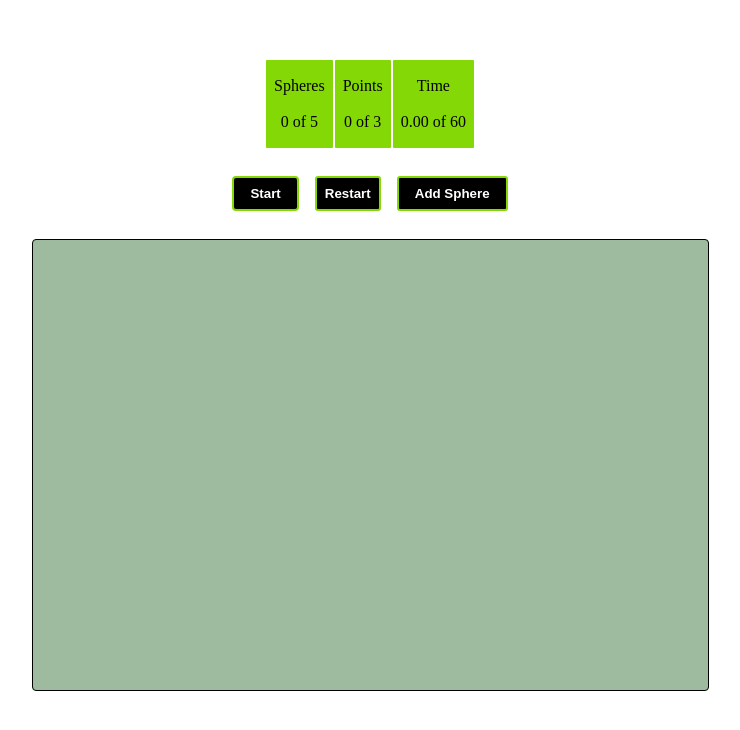
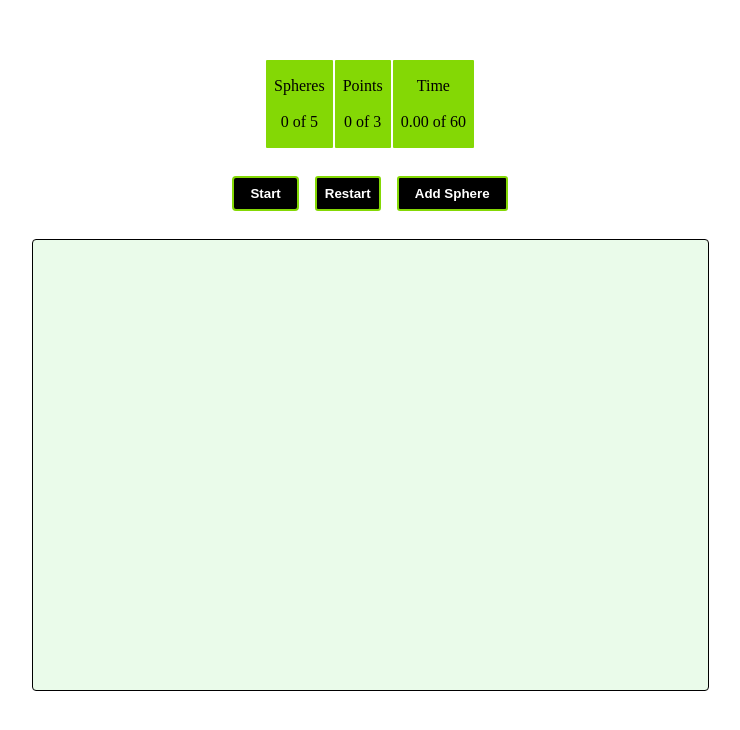
Before and after one commit to emersonlebleu/motion-sim, a Vue app: page / in a window 1280 px wide. Shown: the top 730 px of the page, without its empty margins (270-1010 px from the left). Built offline with nearby package versions, Linux system fonts and the light colour scheme; the HTML template or start-up script is replaced by a standard one.

Commit message:
Update to size and colors
Updated the available sizes for the spheres and color for the background.

```diff
--- a/src/App.vue
+++ b/src/App.vue
@@ -51,7 +51,7 @@ export default {
         this.spheres.push({
           x: Math.floor(Math.random() * (675-20)),
           y: Math.floor(Math.random() * (450-20)),
-          r: Math.floor(Math.random() * 20),
+          r: Math.floor(Math.random() * (20 - 5 + 1) + 5),
           color: `rgb(${Math.floor(Math.random() * 255)}, ${Math.floor(Math.random() * 255)}, ${Math.floor(Math.random() * 255)})`
         });
       } else {
--- a/src/components/PlaneChart.vue
+++ b/src/components/PlaneChart.vue
@@ -40,7 +40,6 @@ export default {
         //Use d3 for the chart component
         const svg = d3.select('.plane-chart');
 
-        // Perform data join and handle enter, update, and exit selections
         const circles = svg.selectAll('circle')
         .data(this.spheres);
 
--- a/src/components/PlaneContainer.vue
+++ b/src/components/PlaneContainer.vue
@@ -35,7 +35,7 @@ export default {
       margin-bottom: 20px;
       border: 1px solid black;
       border-radius: 4px;
-      background-color: rgb(159, 187, 159);
+      background-color: rgb(234, 251, 234);
   }
   .small {
       width: 300px;
```
